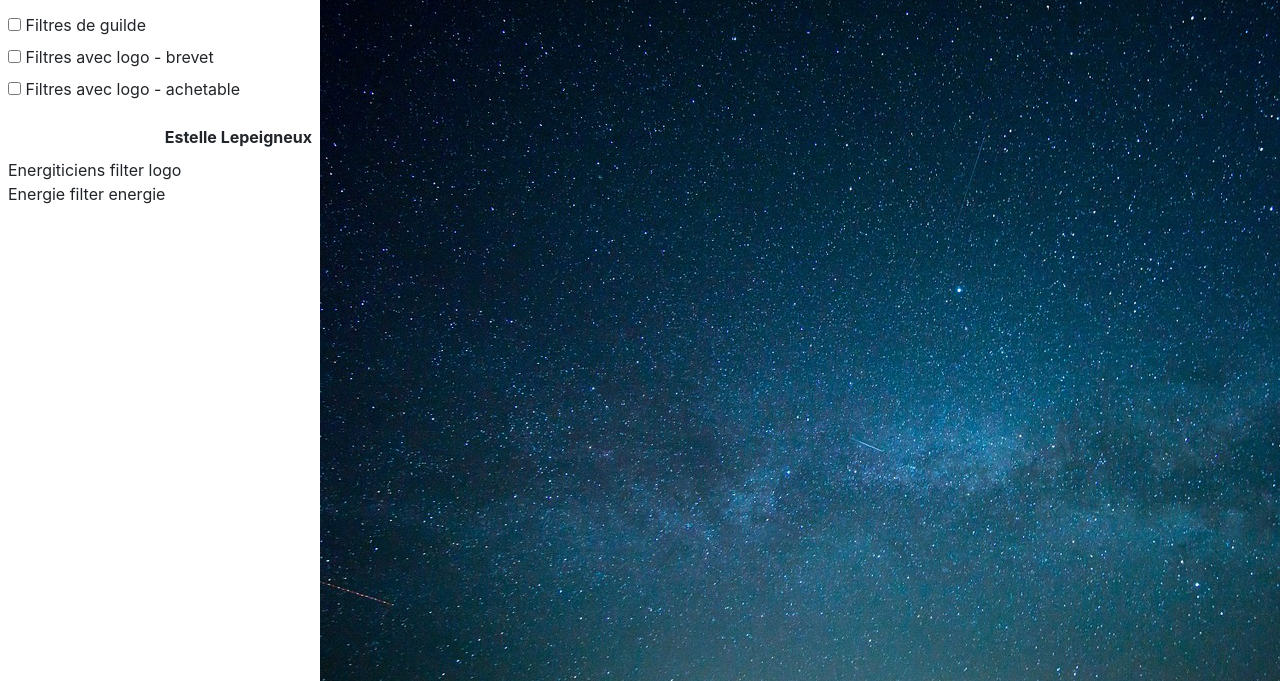
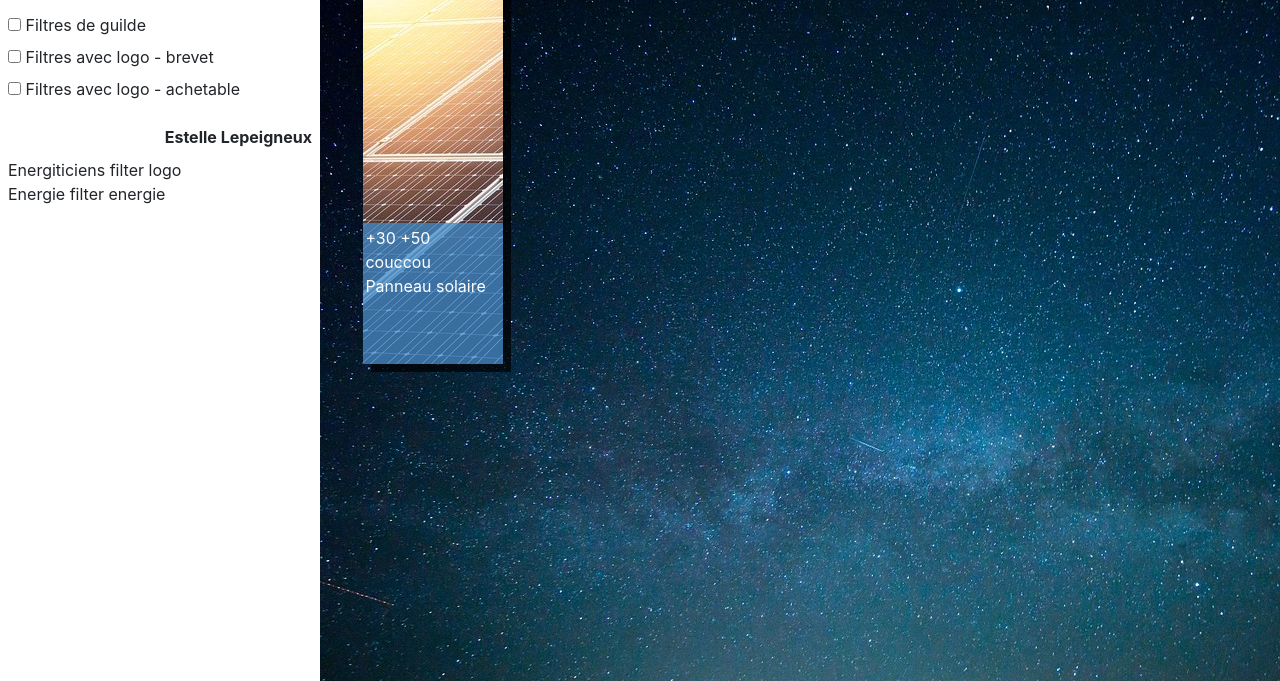
Before and after one commit to AudreySerna/Rearth_PoleRecherche, a website: page app/index.html in a window 1280 px wide. Shown: the part 119-800 px from the top of the page. Drawn offline with nearby package versions, Linux system fonts and the light colour scheme; some packages are replaced by stand-ins of ours.

```diff
--- a/app/accueil/accueil.module.js
+++ b/app/accueil/accueil.module.js
@@ -4,4 +4,4 @@
 'use strict';
 
 // Define the `phoneList` module
-angular.module('accueil', ['voletLateral']);
+angular.module('accueil', ['voletLateral', 'technologieBloc']);
--- a/app/accueil/accueil.template.css
+++ b/app/accueil/accueil.template.css
@@ -24,3 +24,7 @@
     background-color: black;
     opacity:0.8;
 }
+
+.techs-tabs {
+    border-bottom: none;
+}
--- a/app/accueil/accueil.template.html
+++ b/app/accueil/accueil.template.html
@@ -13,7 +13,7 @@
                 </ul>
             </div>
             <div class="row">
-                Cartes
+                <technologie-bloc></technologie-bloc>
             </div>
         </div>
     </div>
--- a/app/index.html
+++ b/app/index.html
@@ -13,6 +13,8 @@
     <script src="accueil/accueil.component.js"></script>
     <script src="volet-lateral/volet-lateral.module.js"></script>
     <script src="volet-lateral/volet-lateral.component.js"></script>
+    <script src="technologie-bloc/technologie-bloc.module.js"></script>
+    <script src="technologie-bloc/technologie-bloc.component.js"></script>
 </head>
 <body>
 
--- /dev/null
+++ b/app/technologie-bloc/technologie-bloc.component.js
@@ -0,0 +1,13 @@
+/**
+ * Created by Estelle on 31/05/2016.
+ */
+'use strict';
+
+angular.
+module('technologieBloc').
+component('technologieBloc', {
+    templateUrl: 'technologie-bloc/technologie-bloc.template.html',
+    controller: function technologieBlocController() {
+
+    }
+});
--- /dev/null
+++ b/app/technologie-bloc/technologie-bloc.module.js
@@ -0,0 +1,6 @@
+/**
+ * Created by Estelle on 31/05/2016.
+ */
+'use strict';
+
+angular.module('technologieBloc', []);
--- /dev/null
+++ b/app/technologie-bloc/technologie-bloc.template.css
@@ -0,0 +1,26 @@
+.tiny-padding {
+    padding: 8px
+}
+
+.tech-card {
+    margin: 2%;
+    margin-left: 10%;
+    width: 33%;
+    position: relative;
+    overflow: hidden;
+    -webkit-box-shadow: 8px 8px rgba(0, 0, 0, 0.7);
+    -moz-box-shadow: 8px 8px rgba(0, 0, 0, 0.7);
+    box-shadow: 8px 8px rgba(0, 0, 0, 0.7);
+}
+
+.caption {
+    position: absolute;
+    top: 67%;
+    height:33%;
+    right: 0;
+    background: rgba(66, 139, 202, 0.75);
+        width: 100%;
+    padding: 2%;
+    color: #fff !important;
+    z-index: 2;
+}
--- /dev/null
+++ b/app/technologie-bloc/technologie-bloc.template.html
@@ -0,0 +1,11 @@
+<link type="text/css" rel="stylesheet" href="technologie-bloc/technologie-bloc.template.css"/>
+
+<div class="tech-card">
+    <a href="#" class="heyyo">
+        <span class="caption">
+            <span>+30 +50 couccou</span><br/>
+            <span>Panneau solaire</span>
+        </span>
+        <img class="img-responsive" src="assets/img/panneau_solaire.jpg">
+    </a>
+</div>
```
Also changed, not shown: app/assets/img/panneau_solaire.jpg (added).
